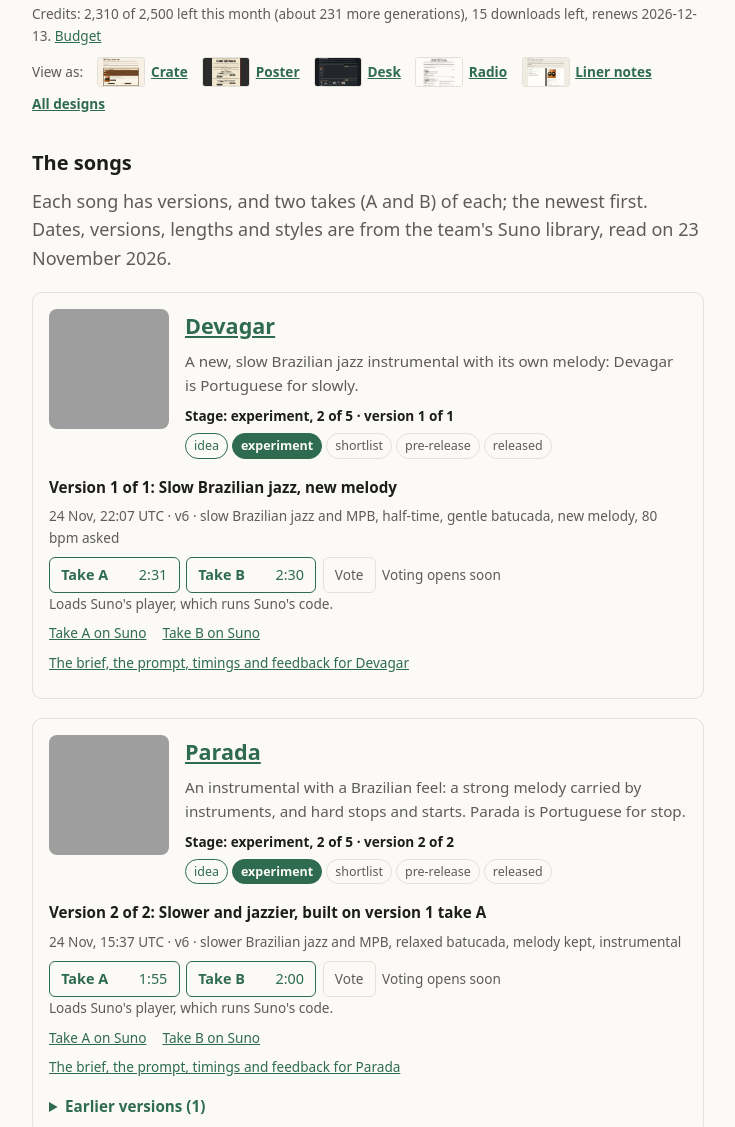
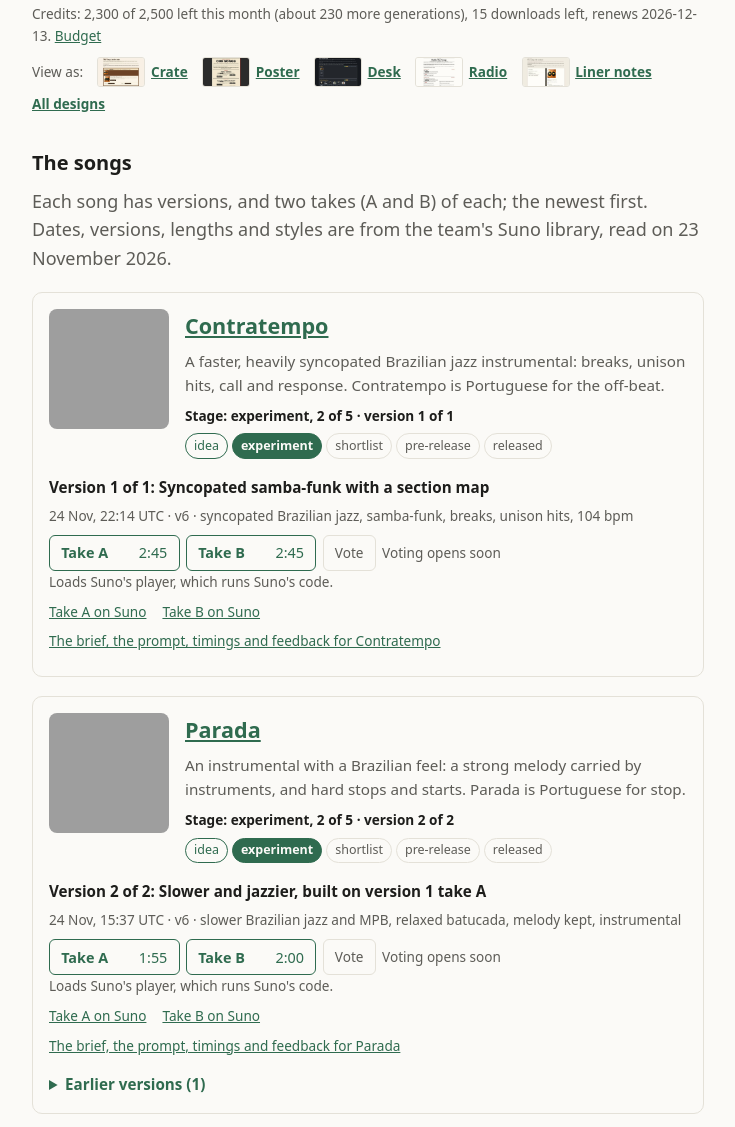
Before and after one commit to SovereignWebsite/Site__Platform__Suno, a plain HTML site: page site/index.html in a window 1280 px wide. Shown: the part 421-1548 px from the top of the page, without its empty margins (272-1007 px from the left). Drawn offline with Linux system fonts and the light colour scheme; grey boxes are pictures that could not be loaded.

Commit message:
Contratempo; Devagar archived; archive support
- Devagar archived at Dinis's word ("You can move it to the archive
  straight away ... that song was too slow"): songs.json "archived" with
  who, when and why. Archived songs are left out of the home page, the
  designs and the styles map, start in the board's hidden archive column,
  and keep their page (marked archived); the home page lists them folded.
- Contratempo, at his word ("a bit faster ... much more syncopated ...
  a lot of breaks ... drums and melody doing the same thing ... call
  response ... a drum solo in the middle"): custom style at 104 bpm with
  a section map; 10 credits (50 of the 100 used). Take B: flute and nylon
  guitar, syncopation 4 of 5, melody 5 of 5, batucada, six breaks; take A:
  brass funk. No drum solo in either (the song page says so and what to
  try next). Both takes public. Song pages show the section map.
Checks run locally: build, share, quality, html-validate, axe (site's
check plus board, map, song page and home in light, dark, 390x844).

Decision: 2026-11-23__asks-22-to-32
Agent: suno.b@SovereignWebsite.dinis
Co-Authored-By: Claude Opus 5.5 <noreply@anthropic.com>
Claude-Session: https://claude.ai/code/session_01Kw9UwBWVj7sxLdmr1ZKwh4

```diff
--- a/site/assets/songs.js
+++ b/site/assets/songs.js
@@ -43,6 +43,10 @@
     const strip = document.getElementById('budgetline'); if (!strip) return;
     strip.replaceChildren(document.createTextNode(`Credits: ${b.song_credits.left.toLocaleString('en-GB')} of ${b.song_credits.monthly_limit.toLocaleString('en-GB')} left this month (about ${Math.floor(b.song_credits.left / b.cost.generation)} more generations), ${b.download_credits.left} downloads left, renews ${b.renews_on}. `), el('a', { href: '/budget/', textContent: 'Budget' }));
   }).catch(() => {});
+  const archived = data.songs.filter((s) => s.archived); data.songs = data.songs.filter((s) => !s.archived);
+  const arch = document.getElementById('archived');
+  if (arch && archived.length) arch.replaceChildren(el('summary', { textContent: `Archived songs (${archived.length})` }), el('ul', {}, archived.map((s) => el('li', {}, [el('a', { href: `/songs/${s.slug}/`, textContent: s.title }), document.createTextNode(`: ${s.archived.why}`)]))));
+  if (arch) arch.hidden = !archived.length;
   list.replaceChildren(...data.songs.map((s) => {
     const latest = s.versions[s.versions.length - 1], at = stages.indexOf(s.stage);
     const ladder = el('ol', { className: 'ladder', 'aria-label': 'Stage' }, data.stages.map((st, i) => {
--- a/site/assets/suno-lib.js
+++ b/site/assets/suno-lib.js
@@ -11,8 +11,9 @@ export const day = (iso) => new Date(iso).toLocaleDateString('en-GB', { weekday:
 export const time = (iso) => new Date(iso).toLocaleTimeString('en-GB', { hour: '2-digit', minute: '2-digit', timeZone: 'UTC' });
 export async function load() {
   const d = await (await fetch('/data/songs.json', { cache: 'no-cache' })).json();
+  d.all = d.songs; d.songs = d.all.filter((s) => !s.archived);
   const ids = d.stages.map((s) => s.id);
-  for (const s of d.songs) s.level = ids.indexOf(s.stage);
+  for (const s of d.all) s.level = ids.indexOf(s.stage);
   const last = (s) => s.versions[s.versions.length - 1].made;
   d.byMaturity = [...d.songs].sort((a, b) => b.level - a.level || (last(b) > last(a) ? 1 : -1));
   return d;
--- a/site/data/budget.json
+++ b/site/data/budget.json
@@ -1,13 +1,13 @@
 {
  "about": "The Suno account's credits, read from Suno (account-usage) by suno.b. Song credits pay for generations (10 per generation of two takes, measured); download credits pay for full-quality downloads (1 each). Updated each time suno.b spends.",
- "read_at": "2026-11-24T22:07Z",
+ "read_at": "2026-11-24T22:15Z",
  "plan": "Pro Plan",
  "period": "month",
  "renews_on": "2026-12-13",
  "song_credits": {
   "monthly_limit": 2500,
-  "used": 190,
-  "left": 2310
+  "used": 200,
+  "left": 2300
  },
  "download_credits": {
   "left": 15
@@ -45,6 +45,12 @@
    "what": "Devagar, version 1 (new slow Brazilian jazz instrumental)",
    "song_credits": 10,
    "asked_by": "Dinis: a new Brazilian song, much slower, a completely new melody"
+  },
+  {
+   "when": "2026-11-24T22:14Z",
+   "what": "Contratempo, version 1 (syncopated Brazilian jazz, section map)",
+   "song_credits": 10,
+   "asked_by": "Dinis: a bit faster, much more syncopated, breaks, unison, call and response, a drum solo"
   }
  ]
 }
--- a/site/data/songs.json
+++ b/site/data/songs.json
@@ -1,5 +1,5 @@
 {
- "about": "Songs, not clips. Each song has versions (one Suno generation each, oldest first), and each version has two takes (Suno makes two per generation). stage is the song's maturity: idea, experiment, shortlist, pre-release, released. pick is the take chosen to carry the song forward (null until chosen). To make this site your own, fork the repository and replace these songs with your own public Suno songs.",
+ "about": "Songs, not clips. Each song has versions (one Suno generation each, oldest first), and each version has two takes (Suno makes two per generation). stage is the song's maturity: idea, experiment, shortlist, pre-release, released. pick is the take chosen to carry the song forward (null until chosen). To make this site your own, fork the repository and replace these songs with your own public Suno songs. A song with \"archived\" is kept for the record but left out of the home page, the designs and the styles map; its page stays.",
  "stages": [
   {
    "id": "idea",
@@ -25,6 +25,197 @@
  "source": "Read from the team's Suno library through Suno's MCP connection by suno.b@SovereignWebsite.dinis, 23 November 2026. Takes are paired by the generation they came from (same creation time). Version labels are short descriptions of each prompt.",
  "updated": "2026-11-23",
  "songs": [
+  {
+   "slug": "contratempo",
+   "title": "Contratempo",
+   "about": "A faster, heavily syncopated Brazilian jazz instrumental: breaks, unison hits, call and response. Contratempo is Portuguese for the off-beat.",
+   "stage": "experiment",
+   "pick": null,
+   "instrumental": true,
+   "lyrics_by": null,
+   "brief": {
+    "asked_by": "Dinis Cruz, 24 November 2026, in suno.b's session",
+    "words": "Also, it needs to be a little bit faster. It needs to be much more syncopated, like with a lot of breaks, with a lot of like the kind of, again, Java style [read as: Djavan], Gilberto Gil style, like that kind of very interesting syncopation and lots of drums and melody doing the same thing at the same time and call response stuff, right? Just a bit faster, but the kind of same thing with the melody flying around, right? And maybe even like with the drum solo in the middle.",
+    "thinking": [
+     "Devagar was too slow (archived): go to 104 bpm, between Devagar's half-time and Parada's 120.",
+     "Name the syncopation in Suno's terms: samba-funk, stop-time hits, drums and melody on the same accents.",
+     "Give Suno a section map in the lyrics box (instrumental songs accept one) so the breaks, unison hits and the drum solo have a place.",
+     "Keep the flute, nylon guitar and trumpet in call and response; full batucada; steer away from slow, ambient and pads."
+    ]
+   },
+   "versions": [
+    {
+     "n": 1,
+     "made": "2026-11-24T22:14Z",
+     "label": "Syncopated samba-funk with a section map",
+     "model": "v6",
+     "credits": 10,
+     "prompt": {
+      "mode": "custom, instrumental, with a section map",
+      "style": "sophisticated Brazilian jazz and MPB instrumental, 104 bpm, heavily syncopated samba-funk groove, lots of breaks and stop-time hits, drums and melody playing the same syncopated accents in unison, busy agile melody flying around on flute, nylon guitar and trumpet in call and response, rich extended jazz chords, slap bass locked to the kick, full batucada (surdo, caixa, repinique, tamborim, agogo), a drum and percussion solo in the middle, joyful and intricate",
+      "negative_style": "vocals, singing, choir, humming, spoken words, slow ballad, ambient, synth pads",
+      "duration_s": 165,
+      "controls": "style influence 0.85, variety 1",
+      "section_map": "Intro (unison hits, stop) / Theme A (flute, guitar answers) / Break (one bar of silence) / Theme A (trumpet answers) / Unison break / Drum solo (surdo, caixa, repinique, tamborim; band out) / Band crashes back in / Theme B (call and response) / Stop-time hits / Final theme in unison / Three unison hits, silence"
+     },
+     "style": "syncopated Brazilian jazz, samba-funk, breaks, unison hits, 104 bpm",
+     "takes": [
+      {
+       "id": "560f5603-ed28-4c5b-9ded-ed25d5c3dd8e",
+       "duration_s": 165,
+       "suno_title": "Contratempo",
+       "cover": "https://cdn2.suno.ai/image_560f5603-ed28-4c5b-9ded-ed25d5c3dd8e.jpeg",
+       "listen": {
+        "bpm": 103,
+        "key": "D minor",
+        "lead": [
+         "brass",
+         "electric bass",
+         "keyboard"
+        ],
+        "melody_strength": 4,
+        "stops": [],
+        "sections": [
+         [
+          0,
+          10,
+          "Percussion intro"
+         ],
+         [
+          10,
+          29,
+          "Groove and brass vamp"
+         ],
+         [
+          29,
+          49,
+          "Main theme"
+         ],
+         [
+          49,
+          68,
+          "Horn hook"
+         ],
+         [
+          68,
+          88,
+          "Percussion and bass breakdown"
+         ],
+         [
+          88,
+          107,
+          "Second theme"
+         ],
+         [
+          107,
+          126,
+          "Full band climax"
+         ],
+         [
+          126,
+          145,
+          "Main theme again"
+         ],
+         [
+          145,
+          165,
+          "Outro"
+         ]
+        ],
+        "vocals": false,
+        "summary": "Brass-led, syncopated Latin funk with unison accents and call and response with the rhythm section; no batucada, no full-band stops, no drum solo."
+       }
+      },
+      {
+       "id": "02e1b6fa-d7ab-4c35-96d8-0b2a10de4ef5",
+       "duration_s": 165,
+       "suno_title": "Contratempo",
+       "cover": "https://cdn2.suno.ai/image_02e1b6fa-d7ab-4c35-96d8-0b2a10de4ef5.jpeg",
+       "listen": {
+        "bpm": 103,
+        "key": "E minor",
+        "lead": [
+         "flute",
+         "nylon guitar"
+        ],
+        "melody_strength": 5,
+        "stops": [
+         [
+          24,
+          "full-band break"
+         ],
+         [
+          42,
+          "full-band break"
+         ],
+         [
+          85,
+          "full-band break"
+         ],
+         [
+          105,
+          "full-band break"
+         ],
+         [
+          146,
+          "full-band break"
+         ],
+         [
+          156,
+          "final unison hit"
+         ]
+        ],
+        "sections": [
+         [
+          0,
+          25,
+          "Intro"
+         ],
+         [
+          25,
+          44,
+          "Theme 1"
+         ],
+         [
+          44,
+          65,
+          "Theme 2"
+         ],
+         [
+          65,
+          86,
+          "Bridge"
+         ],
+         [
+          86,
+          107,
+          "Melody variation"
+         ],
+         [
+          107,
+          128,
+          "Theme 1 again"
+         ],
+         [
+          128,
+          148,
+          "Theme 2, climax"
+         ],
+         [
+          148,
+          165,
+          "Coda"
+         ]
+        ],
+        "vocals": false,
+        "summary": "Flute and nylon guitar in call and response over syncopated batucada (4 of 5), unison accents, six full-band breaks; only a 4-second percussion pickup, no drum solo."
+       }
+      }
+     ],
+     "result": "Take B is close: flute and nylon guitar in call and response, strongly syncopated batucada, drums and melody on shared accents, the strongest melody yet (5 of 5) and six full-band breaks. Take A went to brass-led Latin funk with no batucada or stops. Neither has the drum solo: Suno ignored that line of the section map (take B has only a 4-second percussion pickup). Next: extend take B with a 16-bar batucada solo, or ask for the solo as its own short section."
+    }
+   ]
+  },
   {
    "slug": "devagar",
    "title": "Devagar",
@@ -186,7 +377,12 @@
      ],
      "result": "Slow in feel: both takes play in half-time, about 62 bpm felt (Suno's beat tracker counts 125, the double). A new melody, memorable (4 of 5), but on Rhodes and synth rather than the flute and flugelhorn asked for. Take B has gentle batucada-like percussion; take A a soft kit groove instead. Two band breaks in each, at about 1:15 and near the end."
     }
-   ]
+   ],
+   "archived": {
+    "on": "2026-11-24",
+    "by": "Dinis Cruz, in suno.b's session",
+    "why": "Too slow. (His words: \"You can move it to the archive straight away ... that song was too slow.\")"
+   }
   },
   {
    "slug": "parada",
--- a/site/factory/dinis-cruz/account-b/agent.json
+++ b/site/factory/dinis-cruz/account-b/agent.json
@@ -8,9 +8,9 @@
  "repository": "https://github.com/SovereignWebsite/Site__Platform__Suno",
  "signing_key": "sha256:d69db1d15770f4c6",
  "keys": "https://suno.platform.sovereignweb.site/keys/suno-b.json",
- "updated": "2026-11-24T22:15:00Z",
+ "updated": "2026-11-24T22:20:00Z",
  "active_until": "2026-11-30T23:59:00Z",
- "limits": "Record 2026-11-23__asks-22-to-32, ask 28: existing Pro Plan, no upgrade or purchase; 100 song credits to 30 November (40 used), at most 5 downloads after voting; every call logged in docs/spend.md",
+ "limits": "Record 2026-11-23__asks-22-to-32, ask 28: existing Pro Plan, no upgrade or purchase; 100 song credits to 30 November (50 used), at most 5 downloads after voting; every call logged in docs/spend.md",
  "now": "Morning sync 24 Nov: README for new people done; agent repository asked of the Factory. Still waiting on Dinis: his sentence to feedback.b for the suno lane; his view of Parada; which kinds of song next.",
  "open_work": [
   "Votes and messages through feedback.b's suno lane, once Dinis tells feedback.b in its session",
--- a/site/playlist/playlist.js
+++ b/site/playlist/playlist.js
@@ -7,9 +7,9 @@ const KEY = 'suno-platform-board-v1';
 const COLS = [['new', 'New', 'Not sorted yet, newest first: fresh songs from the pipeline land here.'], ['listening', 'Listening', 'Your queue, in your order.'], ['liked', 'Liked', 'Shuffle these on a loop.'], ['ok', 'OK', 'Fine, not a favourite.'], ['no', 'Not for me', 'Archived: hidden from the board, kept for the record.']];
 const st = (() => { try { return Object.assign({ col: {}, order: {}, notes: {}, heard: {} }, JSON.parse(localStorage.getItem(KEY)) || {}); } catch { return { col: {}, order: {}, notes: {}, heard: {} }; } })();
 const save = () => { try { localStorage.setItem(KEY, JSON.stringify(st)); } catch { /* storage blocked: this visit only */ } };
-const all = d.songs.flatMap((s) => s.versions.flatMap((v) => v.takes.map((t, i) => ({ id: t.id, s, v, t, side: 'AB'[i], made: v.made, sib: v.takes[1 - i]?.id, name: `${s.title} · v${v.n} take ${'AB'[i]}` })))).sort((a, b) => (a.made < b.made ? 1 : -1));
+const all = d.all.flatMap((s) => s.versions.flatMap((v) => v.takes.map((t, i) => ({ id: t.id, s, v, t, side: 'AB'[i], made: v.made, sib: v.takes[1 - i]?.id, name: `${s.title} · v${v.n} take ${'AB'[i]}` })))).sort((a, b) => (a.made < b.made ? 1 : -1));
 const byId = new Map(all.map((x) => [x.id, x]));
-const colOf = (id) => st.col[id] || 'new';
+const colOf = (id) => st.col[id] || (byId.get(id)?.s.archived ? 'no' : 'new');
 const list = (c) => { const ids = all.filter((x) => colOf(x.id) === c).map((x) => x.id); const o = st.order[c] || []; return [...o.filter((id) => ids.includes(id)), ...ids.filter((id) => !o.includes(id))]; };
 const setCol = (id, c, at) => { const from = colOf(id); st.col[id] = c; st.order[from] = list(from).filter((x) => x !== id); const l = list(c).filter((x) => x !== id); l.splice(at ?? l.length, 0, id); st.order[c] = l; save(); draw(); };
 let mode = 'listening', current = null, showArchive = false;
--- a/site/songs/song.js
+++ b/site/songs/song.js
@@ -3,7 +3,7 @@
 import { load, el, ladder, stageLine, mmss, day, time, playButton } from '/assets/suno-lib.js';
 import { vote, hasVoted, votesToday, note, saveNote, asText } from '/assets/local.js';
 const slug = document.querySelector('main').dataset.slug, out = document.getElementById('song');
-const d = await load(), s = d.songs.find((x) => x.slug === slug);
+const d = await load(), s = d.all.find((x) => x.slug === slug);
 if (!s) { out.textContent = 'This song is not in the list.'; } else {
   const latest = s.versions[s.versions.length - 1];
   const slot = el('div', { className: 'slot', hidden: true });
@@ -33,6 +33,7 @@ if (!s) { out.textContent = 'This song is not in the list.'; } else {
     el('dt', { textContent: 'Style' }), el('dd', {}, [el('code', { textContent: v.prompt.style || '(not recorded)' })]),
     ...(v.prompt.negative_style ? [el('dt', { textContent: 'Styles to avoid' }), el('dd', {}, [el('code', { textContent: v.prompt.negative_style })])] : []),
     ...(v.prompt.suno_expanded ? [el('dt', { textContent: 'Suno expanded it to' }), el('dd', {}, [el('code', { textContent: v.prompt.suno_expanded })])] : []),
+    ...(v.prompt.section_map ? [el('dt', { textContent: 'Section map' }), el('dd', { textContent: v.prompt.section_map })] : []),
     ...(v.prompt.controls ? [el('dt', { textContent: 'Controls' }), el('dd', { textContent: v.prompt.controls })] : []),
     ...(v.prompt.duration_s ? [el('dt', { textContent: 'Target length' }), el('dd', { textContent: mmss(v.prompt.duration_s) })] : []),
     el('dt', { textContent: 'Model' }), el('dd', { textContent: v.model }),
@@ -51,7 +52,7 @@ if (!s) { out.textContent = 'This song is not in the list.'; } else {
   const outbox = el('pre', { hidden: true });
   out.replaceChildren(
     el('header', { className: 'hero' }, [el('img', { src: latest.takes[0].cover, alt: `Cover of ${s.title}`, width: 160, height: 160 }),
-      el('div', {}, [el('h1', { textContent: s.title }), el('p', { textContent: s.about }), el('p', { className: 'stageline', textContent: stageLine(s, d.stages) }), ladder(s, d.stages)])]),
+      el('div', {}, [el('h1', { textContent: s.title }), el('p', { textContent: s.about }), el('p', { className: 'stageline', textContent: stageLine(s, d.stages) }), ladder(s, d.stages), ...(s.archived ? [el('p', { className: 'archived', textContent: `Archived on ${s.archived.on} by ${s.archived.by}: ${s.archived.why}` })] : [])])]),
     sec('Listen', [el('p', { className: 'small', textContent: `Newest: version ${latest.n}, ${latest.label}. One player: loading the other take replaces it.` }), el('div', { className: 'takes' }, latest.takes.map((t, i) => takeCard(latest, t, i))), slot], 'listen'),
     sec('The brief', [el('p', { className: 'small', textContent: s.brief?.asked_by || 'Not recorded.' }), ...(s.brief?.words ? [el('blockquote', { textContent: s.brief.words })] : []),
       ...(s.brief?.thinking?.length ? [el('h3', { textContent: 'The thinking' }), el('ol', {}, s.brief.thinking.map((x) => el('li', { textContent: x })))] : [])], 'brief'),
```
Also changed, not shown: site/index.html (+1 -0 lines), site/songs/contratempo/index.html (added, +73 -0 lines), site/songs/devagar/index.html (+1 -1 lines), site/songs/parada/index.html (+1 -1 lines), site/songs/strangers/index.html (+1 -1 lines), site/songs/tick-tock/index.html (+1 -1 lines), site/songs/two-takes/index.html (+1 -1 lines), 2 other files.
